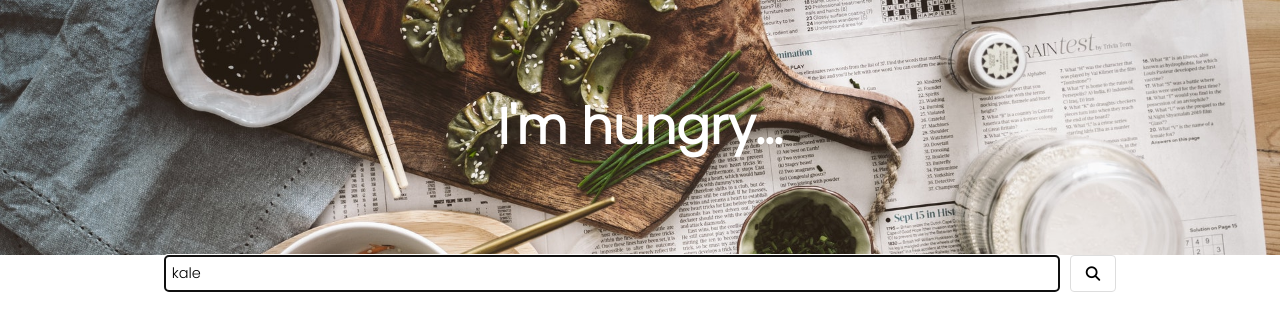
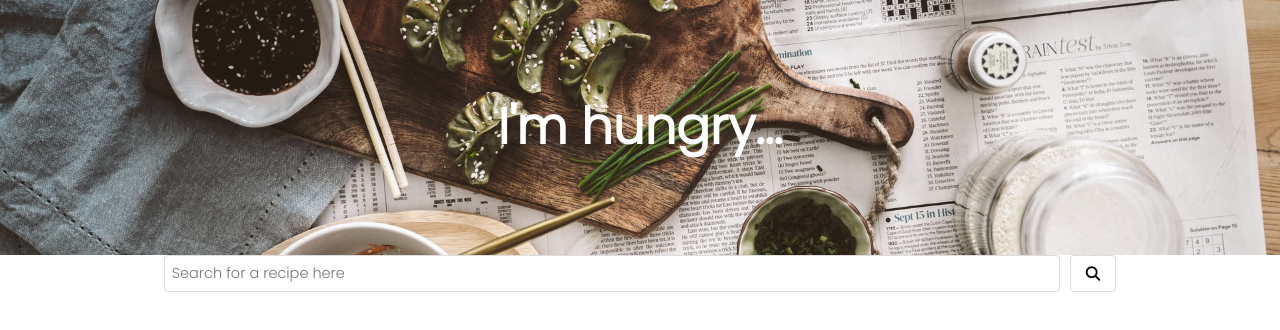
Before and after one commit to karynhuynh/recipe-react, a React (Create React App) app: page / in a window 1280 px wide. Shown: the top 330 px of the page. Built offline with nearby package versions, Linux system fonts and the light colour scheme; no server answers; the HTML template or start-up script is replaced by a standard one.

Commit message:
Removed unused useeffect

```diff
--- a/src/Recipe.js
+++ b/src/Recipe.js
@@ -1,12 +1,10 @@
-import React, { useEffect, useState } from "react";
+import React, { useState } from "react";
 import axios from "axios";
 import Results from "./Results";
 
 import "./Recipe.css";
 
 export default function Recipe(props) {
-  useEffect(() => {}, []);
-
   const [keyword, setKeyword] = useState(props.defaultKeyword);
   const [results, setResults] = useState(null);
   const [loaded, setLoaded] = useState(false);
@@ -44,8 +42,9 @@ export default function Recipe(props) {
         <form onSubmit={foodSubmit}>
           <input
             type="text"
-            defaultValue={props.defaultKeyword}
-            autoFocus={true}
+            placeholder="Search for a recipe here"
+            // defaultValue={props.defaultKeyword}
+            // autoFocus={true}
             required
             onChange={foodSearch}
           />
```
